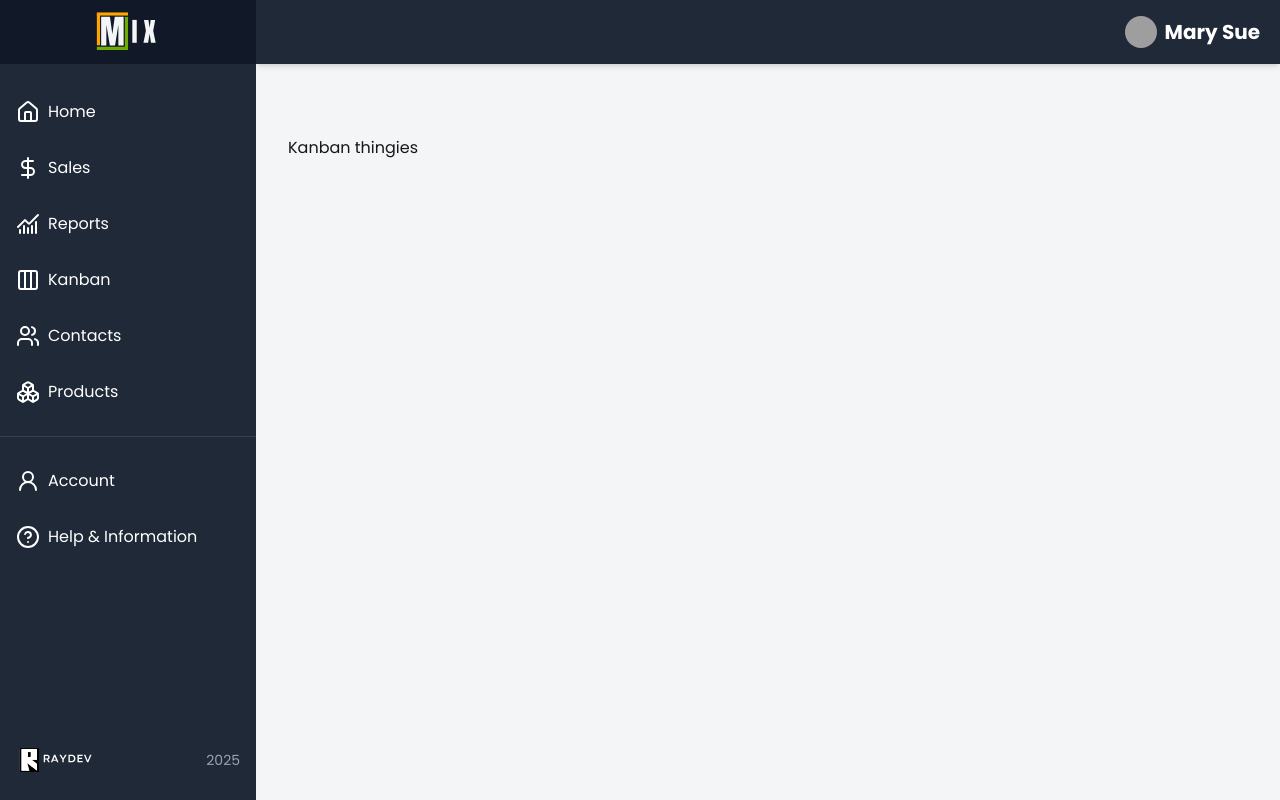
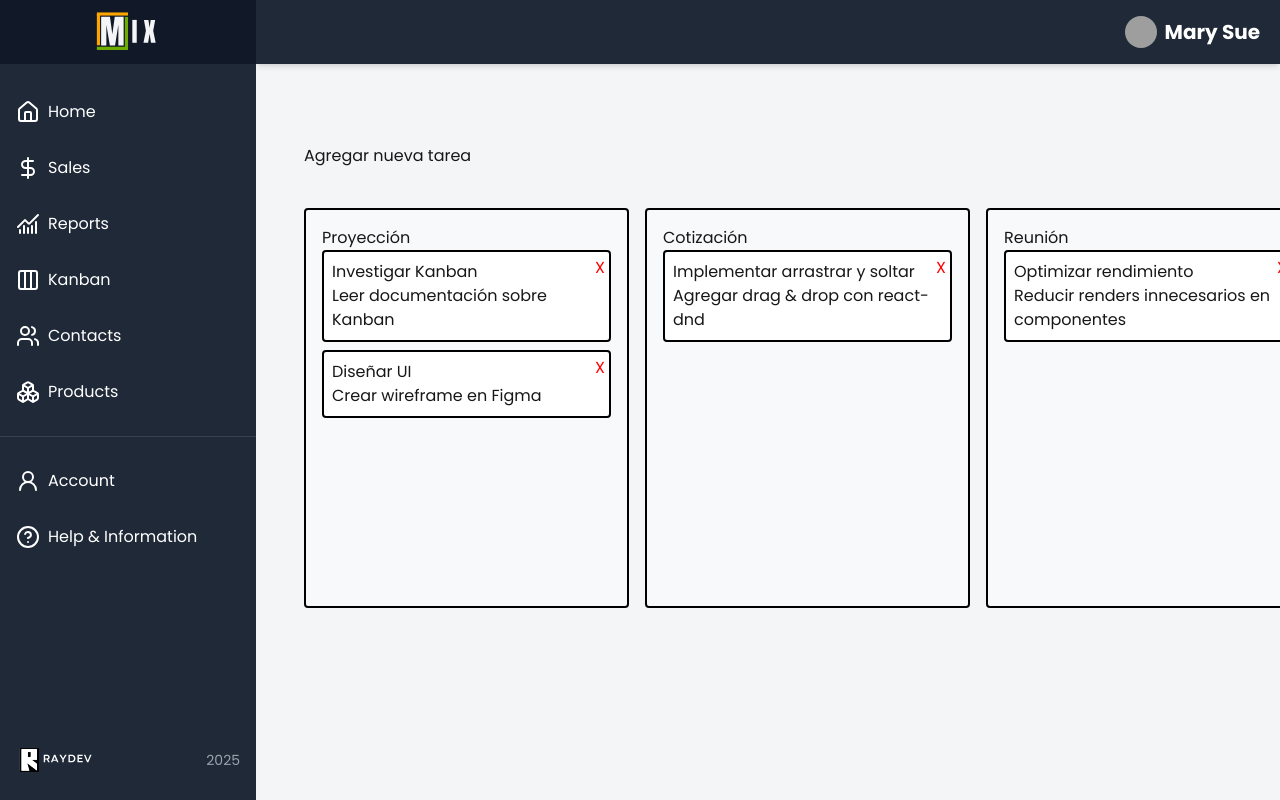
Before and after one commit to BlueE-05/MIX, a Next.js app: page /kanban in a window 1280 px wide. Built offline with nearby package versions, Linux system fonts and the light colour scheme; grey boxes are pictures that could not be loaded.

Commit message:
Kanban añadido y adaptado

```diff
--- a/src/app/kanban/page.tsx
+++ b/src/app/kanban/page.tsx
@@ -1,11 +1,11 @@
 import { BarChart, LineChart, Plus, CirclePlus } from "lucide-react";
 import RoundedButton from '@/components/Buttons/RoundedButton';
-
+import KanbanBoard from "@/components/Kanban/KanbanBoard";
 
 export default function KanbanPage() {
   return (
     <div className="flex gap-4 p-8">
-      Kanban thingies
+      <KanbanBoard />
     </div>
   );
 }
--- /dev/null
+++ b/src/components/Kanban/Card.css
@@ -0,0 +1,19 @@
+.card {
+  position: relative;
+  background-color: #ff8585;
+  border: 1px solid #ccc;
+  border-radius: 4px;
+  padding: 8px;
+  margin-bottom: 8px;
+}
+
+.delete-button {
+  position: absolute;
+  top: 4px;
+  right: 4px;
+  background: none;
+  border: none;
+  color: red;
+  font-size: 16px;
+  cursor: pointer;
+}
--- /dev/null
+++ b/src/components/Kanban/Card.tsx
@@ -0,0 +1,34 @@
+import React from 'react';
+import './Card.css'; // Importa el archivo CSS
+
+interface CardProps {
+  id: number;
+  title: string;
+  description?: string;
+  onDelete: () => void;
+  onDragStart: (event: React.DragEvent<HTMLDivElement>) => void;
+  onDragEnd: (event: React.DragEvent<HTMLDivElement>) => void;
+}
+
+const Card: React.FC<CardProps> = ({ id, title, description, onDelete, onDragStart, onDragEnd }) => {
+  return (
+    <div
+      className="card"
+      draggable
+      onDragStart={(event) => {
+        onDragStart(event);
+        event.currentTarget.classList.add('dragging');
+      }}
+      onDragEnd={(event) => {
+        onDragEnd(event);
+        event.currentTarget.classList.remove('dragging');
+      }}
+    >
+      <button className="delete-button" onClick={onDelete}>X</button>
+      <h3>{title}</h3>
+      {description && <p>{description}</p>}
+    </div>
+  );
+};
+
+export default Card;
--- /dev/null
+++ b/src/components/Kanban/Column.css
@@ -0,0 +1,22 @@
+.column {
+  background-color: #de8c8c; /* Color de fondo */
+  border: 1px solid #ccc;
+  border-radius: 4px;
+  padding: 16px;
+  width: 325px;
+  height: 50vh; /* Extiende el rectángulo hacia abajo hasta la altura completa de la ventana */
+  overflow-y: auto; /* Permite el desplazamiento vertical si el contenido es demasiado grande */
+}
+
+.column h2 {
+  margin-top: 0;
+}
+
+.column ul {
+  list-style-type: none;
+  padding: 0;
+}
+
+.column li {
+  margin-bottom: 8px;
+}
--- /dev/null
+++ b/src/components/Kanban/Column.tsx
@@ -0,0 +1,43 @@
+'use client';
+import React from 'react';
+import Card from './Card';
+import './Column.css'; // Importa el archivo CSS
+
+interface Task {
+  id: number;
+  title: string;
+  description?: string;
+}
+
+interface ColumnProps {
+  title: string;
+  tasks: Task[];
+  deleteTask: (column: string, taskId: number) => void;
+  onDragStart: (event: React.DragEvent<HTMLDivElement>, taskId: number, fromColumn: string) => void;
+  onDrop: (event: React.DragEvent<HTMLDivElement>, toColumn: string) => void;
+  onDragOver: (event: React.DragEvent<HTMLDivElement>) => void;
+}
+
+const Column: React.FC<ColumnProps> = ({ title, tasks, deleteTask, onDragStart, onDrop, onDragOver }) => {
+  return (
+    <div className="column" onDrop={(event) => onDrop(event, title)} onDragOver={onDragOver}>
+      <h2>{title}</h2>
+      <ul>
+        {tasks.map(task => (
+          <li key={task.id}>
+            <Card
+              id={task.id}
+              title={task.title}
+              description={task.description}
+              onDelete={() => deleteTask(title, task.id)}
+              onDragStart={(event) => onDragStart(event, task.id, title)}
+              onDragEnd={(event) => event.currentTarget.classList.remove('dragging')}
+            />
+          </li>
+        ))}
+      </ul>
+    </div>
+  );
+};
+
+export default Column;
--- /dev/null
+++ b/src/components/Kanban/KanbanBoard.css
@@ -0,0 +1,113 @@
+.kanban-board {
+  display: flex;
+  gap: 16px; /* Espacio entre columnas */
+  padding: 16px;
+}
+
+.add-task-form {
+  margin-top: 16px;
+}
+
+.add-task-form input,
+.add-task-form select {
+  display: block;
+  margin-bottom: 8px;
+  padding: 8px;
+  width: 100%;
+  box-sizing: border-box;
+  color: black; /* Texto negro */
+}
+
+.add-task-form button {
+  padding: 8px 16px;
+}
+
+.open-modal-button {
+  margin-bottom: 16px;
+  padding: 8px 16px;
+}
+
+.modal {
+  position: fixed;
+  top: 0;
+  left: 0;
+  width: 100%;
+  height: 100%;
+  background: rgba(0, 0, 0, 0.5);
+  display: flex;
+  justify-content: center;
+  align-items: center;
+  z-index: 1000; /* Asegura que el modal esté por encima de otros elementos */
+}
+
+.modal-content {
+  background: #f0f8ff; /* Color más bonito */
+  padding: 24px; /* Más espacio alrededor del contenido */
+  border-radius: 8px; /* Bordes más redondeados */
+  width: 320px; /* Ancho del modal */
+  border: 2px solid #000; /* Borde de color negro */
+}
+
+.modal-content input,
+.modal-content select {
+  display: block;
+  margin-bottom: 12px; /* Más espacio entre los campos */
+  padding: 8px;
+  width: 100%;
+  box-sizing: border-box;
+  color: black; /* Texto negro */
+}
+
+.modal-content button {
+  padding: 8px 16px;
+  margin-right: 8px;
+}
+
+.column {
+  background-color: #f8f9fa; /* Color de fondo más blanco */
+  border: 2px solid black; /* Borde de color negro */
+  border-radius: 4px;
+  padding: 16px;
+  width: 325px;
+  height: 50vh; /* Extiende el rectángulo hacia abajo hasta la altura completa de la ventana */
+  overflow-y: auto; /* Permite el desplazamiento vertical si el contenido es demasiado grande */
+}
+
+.column h2 {
+  margin-top: 0;
+}
+
+.column ul {
+  list-style-type: none;
+  padding: 0;
+}
+
+.column li {
+  margin-bottom: 8px;
+}
+
+.card {
+  position: relative;
+  background-color: #ffffff; /* Color de fondo más blanco */
+  border: 2px solid black; /* Borde de color negro */
+  border-radius: 4px;
+  padding: 8px;
+  margin-bottom: 8px;
+  transition: transform 0.2s ease-in-out, opacity 0.2s ease-in-out;
+}
+
+.card.dragging {
+  opacity: 0.5;
+  transform: scale(1.05);
+}
+
+.delete-button {
+  position: absolute;
+  top: 4px;
+  right: 4px;
+  background: none;
+  border: none;
+  color: red;
+  font-size: 16px;
+  cursor: pointer;
+}
--- /dev/null
+++ b/src/components/Kanban/KanbanBoard.tsx
@@ -0,0 +1,126 @@
+'use client';
+import React, { useState } from 'react';
+import Column from './Column';
+import './KanbanBoard.css'; // Importa el archivo CSS
+
+interface Task {
+  id: number;
+  title: string;
+  description?: string;
+}
+
+const KanbanBoard: React.FC = () => {
+  const [tasks, setTasks] = useState<{ [key: string]: Task[] }>({
+    'Proyección': [
+      { id: 1, title: 'Investigar Kanban', description: 'Leer documentación sobre Kanban' },
+      { id: 2, title: 'Diseñar UI', description: 'Crear wireframe en Figma' },
+    ],
+    'Cotización': [
+      { id: 3, title: 'Implementar arrastrar y soltar', description: 'Agregar drag & drop con react-dnd' },
+    ],
+    'Reunión': [
+      { id: 4, title: 'Optimizar rendimiento', description: 'Reducir renders innecesarios en componentes' },
+    ],
+  });
+
+  const [newTaskTitle, setNewTaskTitle] = useState('');
+  const [newTaskDescription, setNewTaskDescription] = useState('');
+  const [selectedColumn, setSelectedColumn] = useState('Por hacer');
+  const [isModalOpen, setIsModalOpen] = useState(false);
+
+  const addTask = () => {
+    const newTask: Task = {
+      id: Date.now(),
+      title: newTaskTitle,
+      description: newTaskDescription,
+    };
+    setTasks({
+      ...tasks,
+      [selectedColumn]: [...tasks[selectedColumn], newTask],
+    });
+    setNewTaskTitle('');
+    setNewTaskDescription('');
+    setIsModalOpen(false);
+  };
+
+  const deleteTask = (column: string, taskId: number) => {
+    setTasks({
+      ...tasks,
+      [column]: tasks[column].filter(task => task.id !== taskId),
+    });
+  };
+
+  const onDragStart = (event: React.DragEvent<HTMLDivElement>, taskId: number, fromColumn: string) => {
+    event.dataTransfer.setData('taskId', taskId.toString());
+    event.dataTransfer.setData('fromColumn', fromColumn);
+  };
+
+  const onDrop = (event: React.DragEvent<HTMLDivElement>, toColumn: string) => {
+    const taskId = parseInt(event.dataTransfer.getData('taskId'), 10);
+    const fromColumn = event.dataTransfer.getData('fromColumn');
+
+    if (fromColumn === toColumn) {
+      return; // No hacer nada si se suelta en la misma columna
+    }
+
+    const task = tasks[fromColumn].find(task => task.id === taskId);
+    if (task) {
+      setTasks({
+        ...tasks,
+        [fromColumn]: tasks[fromColumn].filter(task => task.id !== taskId),
+        [toColumn]: [...tasks[toColumn], task],
+      });
+    }
+  };
+
+  const onDragOver = (event: React.DragEvent<HTMLDivElement>) => {
+    event.preventDefault();
+  };
+
+  return (
+    <div>
+      <button className="open-modal-button" onClick={() => setIsModalOpen(true)}>Agregar nueva tarea</button>
+      {isModalOpen && (
+        <div className="modal">
+          <div className="modal-content">
+            <h3>Agregar nueva tarea</h3>
+            <input
+              type="text"
+              placeholder="Título"
+              value={newTaskTitle}
+              onChange={(e) => setNewTaskTitle(e.target.value)}
+            />
+            <input
+              type="text"
+              placeholder="Descripción"
+              value={newTaskDescription}
+              onChange={(e) => setNewTaskDescription(e.target.value)}
+            />
+            <select value={selectedColumn} onChange={(e) => setSelectedColumn(e.target.value)}>
+              {Object.keys(tasks).map(column => (
+                <option key={column} value={column}>{column}</option>
+              ))}
+            </select>
+            <button onClick={addTask}>Agregar tarea</button>
+            <button onClick={() => setIsModalOpen(false)}>Cerrar</button>
+          </div>
+        </div>
+      )}
+      <div className="kanban-board">
+        {Object.keys(tasks).map(column => (
+          <Column
+            key={column}
+            title={column}
+            tasks={tasks[column]}
+            deleteTask={deleteTask}
+            onDragStart={onDragStart}
+            onDrop={onDrop}
+            onDragOver={onDragOver}
+          />
+        ))}
+      </div>
+    </div>
+  );
+};
+
+export default KanbanBoard;
```
